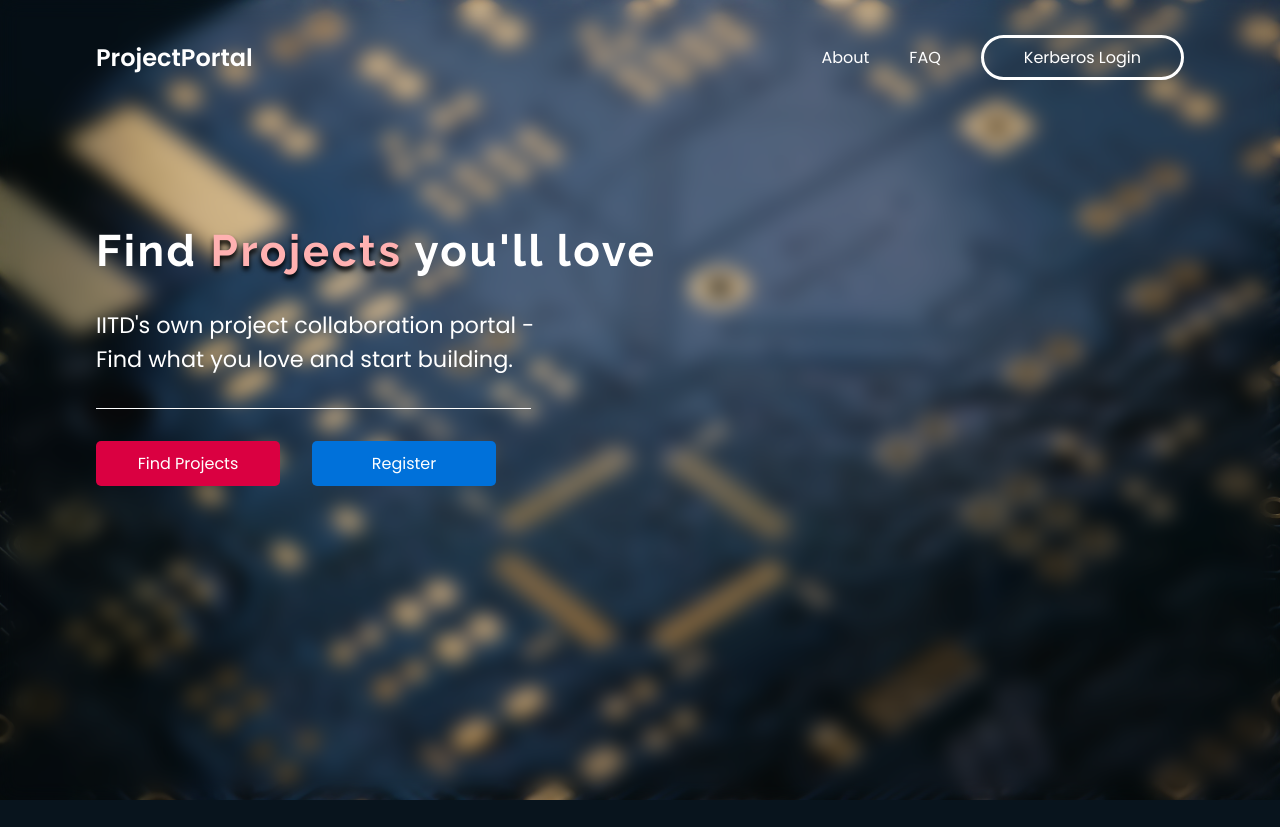
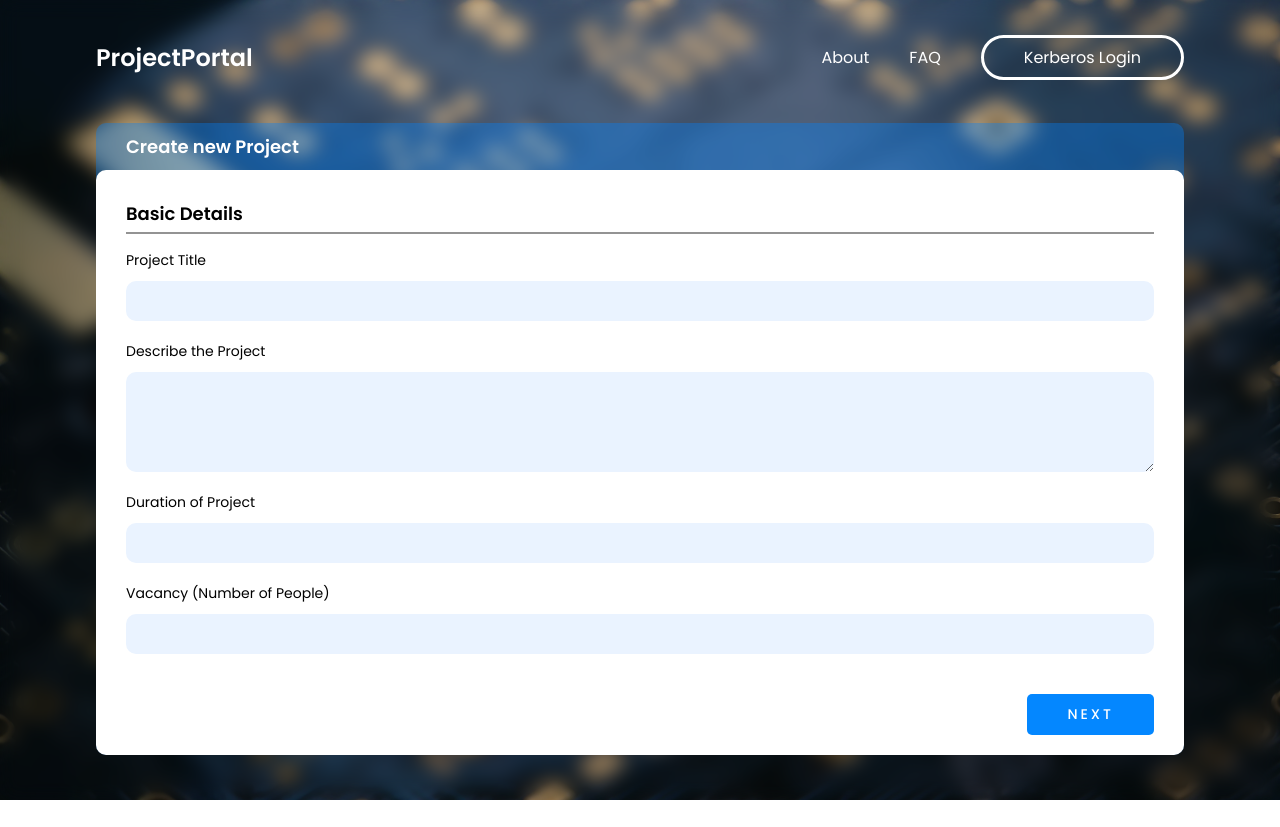
Before and after one commit to devclub-iitd/ProjSeeker, a Django app: page / in a window 1280 px wide. Before the commit the page ends 800 px from the top, so only its background shows below. Run offline with Django 3.2, Linux system fonts and the light colour scheme.

Commit message:
Added project creation form

```diff
--- a/ProjSeeker/portal/views.py
+++ b/ProjSeeker/portal/views.py
@@ -14,7 +14,7 @@ from django.contrib.auth.decorators import login_required
 
 # Create your views here.
 def index(request):
-    return render(request, 'home.html');
+    return render(request, 'project-form.html');
 
 
 def dashboard(request):
@@ -68,7 +68,7 @@ class ProjectViewSet(ModelViewSet):
         user = request.user
         projects = Project.objects.filter(prof__user=user)
         serializer = self.get_serializer(projects, many=True)
-        return render(request, template_name="dashboard.html", context={'projects': serializer.data,'is_student': isStudent(request.user), 'is_prof' : isProf(request.user)})
+        return render(request, template_name="dashboard.html", context={'projects': serializer.data,'is_student': isStudent(request.user), 'is_prof' : isProf(request.user), 'is_floated': True})
 
     @action(detail=False)
     def get_bookmarked(self, request):
--- a/ProjSeeker/static/portal/css/dashboard.css
+++ b/ProjSeeker/static/portal/css/dashboard.css
@@ -77,6 +77,7 @@ body {
 .top-nav {
     display: grid;
     grid-template-columns: 9fr 1fr;
+    margin-bottom: 3rem;
     align-items: center;
     gap: 2rem;
 }
--- a/ProjSeeker/static/portal/css/project.css
+++ b/ProjSeeker/static/portal/css/project.css
@@ -144,6 +144,15 @@ form {
     margin: 2rem 0 0;
 }
 
+#projectForm {
+    margin: 0;
+}
+
+.form-section {
+    display: flex;
+    flex-direction: column;
+}
+
 form label {
     font-size: 14px;
 }
@@ -155,6 +164,14 @@ form textarea, input, select {
     border-radius: 10px;
     margin: 10px 0 20px;
     padding: 10px 20px;
+}
+
+.section-heading {
+    font-size: 18px;
+    font-weight: 600;
+    margin-bottom: 1rem;
+    padding-bottom: 5px;
+    border-bottom: 2px solid rgba(0, 0, 0, 0.425);
 }
 
 @media(max-width:900px) {
--- a/ProjSeeker/templates/application-card.html
+++ b/ProjSeeker/templates/application-card.html
@@ -5,9 +5,9 @@
     {% for appl in applications %}
     <div class="project-card">
         <h2 class="project-title">{{ appl.project_title|truncatewords:4 }}</h2>
-        <h3 class="prof-name">{{appl.student_name}}</h3>
+        <h5 class="prof-name">Student Name: {{appl.student_name}}</h5>
         <p class="project-desc">{{ appl.cover_letter|truncatewords:30 }}</p>
-        <a href="{% url 'application-detail' appl.id %}" class="btn btn-xs card-btn wide-text bold">More</a>
+        <a href="{% url 'application-detail' appl.id %}" class="btn btn-xs card-btn wide-text bold">View Application</a>
     </div>
     {% empty %}
     <h2>No projects found for this section!</h2>
--- a/ProjSeeker/templates/bg-base.html
+++ b/ProjSeeker/templates/bg-base.html
@@ -18,7 +18,7 @@
             <div class="root-container">
                 <header class="navbar-custom">
                     <nav>
-                        <a href="/index">
+                        <a href="{% url 'index' %}">
                             <h1 class="logo">ProjectPortal</h1>
                         </a>
                         <ul class="nav-links">
--- a/ProjSeeker/templates/dashboard-base.html
+++ b/ProjSeeker/templates/dashboard-base.html
@@ -67,8 +67,10 @@
             <a href="{% url 'login' %}" class="btn btn-red wide-text bold" id="logout-btn">Login</a>
             {% endif %}
         </div>
+        <div class="dashboard-content">
             {% block content %}
             {% endblock %}
+        </div>
     </div>
     {% block script %}{% endblock %}
     <script>
--- a/ProjSeeker/templates/dashboard.html
+++ b/ProjSeeker/templates/dashboard.html
@@ -1,6 +1,9 @@
 {% extends 'dashboard-base.html' %}
 {% load static %}
 {% block content %}
+{% if is_prof and is_floated %}
+<a href="#" class="btn wide-text">Add Project</a>
+{% endif %}
 <div class="project-grid">
     {% for proj in projects %}
     <div class="project-card">
--- /dev/null
+++ b/ProjSeeker/templates/project-form.html
@@ -0,0 +1,63 @@
+{% extends 'bg-base.html' %}
+{% load static %}
+{% block title %}Apply{% endblock %}
+{% block style %}
+<link rel="stylesheet" href="{% static 'portal/css/project.css' %}">
+{% endblock style %}
+{% block content %}
+<div class=" project-container">
+    <div class="project-header">Create new Project</div>
+    <div class="project-main">
+        <form id="projectForm" action="#">
+            {% csrf_token %}
+            <div class="form-section" id="basic-section">
+                <legend class="section-heading">Basic Details</legend>
+                <label for="title">Project Title</label>
+                <input type="text" name="title" id="title">
+                <label for="description">Describe the Project</label>
+                <textarea name="description" id="description" cols="30" rows="4"></textarea>
+                <label for="duration">Duration of Project</label>
+                <input type="text" name="duration" id="duration">
+                <label for="vacancy">Vacancy (Number of People)</label>
+                <input type="number" name="vacancy" id="vacancy">
+                <div class="action-container">
+                    <button class="btn wide-text" data-target="elig-section" type="button">NEXT</button>
+                </div>
+            </div>
+            <div class="form-section" id="elig-section" style="display: none;">
+                <legend class="section-heading">Eligibility Requirements</legend>
+                <label for="cpi">Minimum CPI Required</label>
+                <input type="text" name="cpi" id="cpi">
+                <label for="min_year">Minimum Year</label>
+                <input type="text" name="min_year" id="min_year">
+                <label for="prereq">Project Prerequisites</label>
+                <textarea name="prereq" id="prereq" cols="30" rows="4"></textarea>
+                <div class="action-container">
+                    <button class="btn btn-red wide-text" data-target="basic-section" type="button">Go Back</button>
+                    <button class="btn wide-text" data-target="more-section" type="button">NEXT</button>
+                </div>
+            </div>
+            <div class="form-section" id="more-section" style="display: none;">
+                <legend class="section-heading">More Details</legend>
+                <label for="learning_outcome">Learning Outcome and Objectives</label>
+                <textarea name="learning_outcome" id="learning_outcome" cols="30" rows="4"></textarea>
+                <label for="selection_procedure">Selection Procedure</label>
+                <textarea name="selection_procedure" id="selection_procedure" cols="30" rows="4"></textarea>
+                <div class="action-container">
+                    <button class="btn wide-text" data-target="elig-section" type="button">Go Back</button>
+                    <button type="submit" class="btn btn-red bold wide-text">Create Project</button>
+                </div>
+            </div>
+        </form>
+    </div>
+</div>
+{% endblock content %}
+{% block script %}
+<script src="http://code.jquery.com/jquery-3.5.1.min.js"></script>
+<script>
+    $('button[type="button"]').click(function (e) {
+        $('.form-section').fadeOut(500);
+        $(`#${this.dataset.target}`).delay(500).fadeIn(200);
+    })
+</script>
+{% endblock %}
```
Also changed, not shown: ProjSeeker/templates/search-projects.html (added, +9 -0 lines), ProjSeeker/db.sqlite3, ProjSeeker/static/portal/css/search.css (added). Lines whose indentation alone changed are shown as unchanged.
